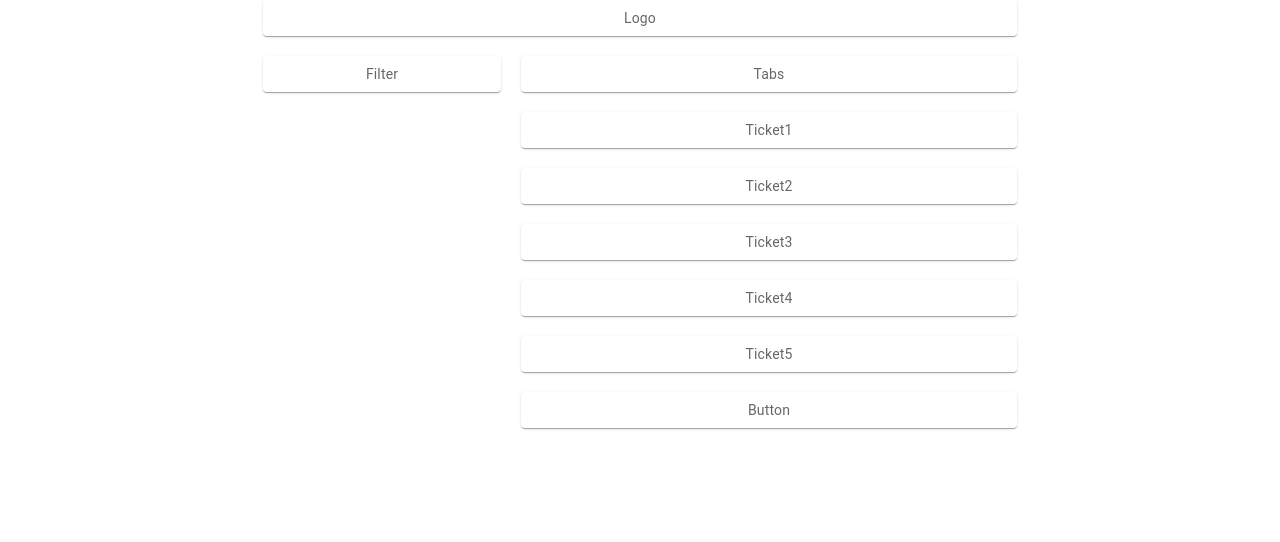
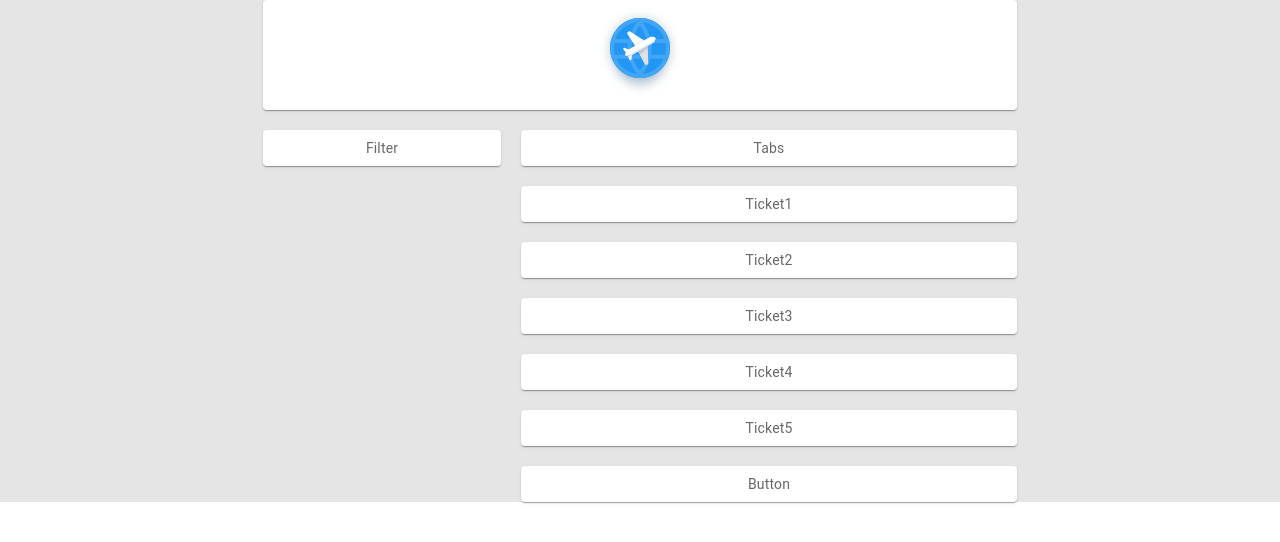
Before and after one commit to OstapPoliakov/AviaSales, a React (Create React App) app: page / in a window 1280 px wide. Shown: the top 542 px of the page. Built offline with nearby package versions, Linux system fonts and the light colour scheme.

Commit message:
Some changes in Layout (logo etc.)

```diff
--- a/src/App.css
+++ b/src/App.css
@@ -1,38 +1,7 @@
-.App {
-  text-align: center;
+* {
+  box-sizing: border-box;
 }
 
-.App-logo {
-  height: 40vmin;
-  pointer-events: none;
+.App {
+  background: #e5e5e5;
 }
-
-@media (prefers-reduced-motion: no-preference) {
-  .App-logo {
-    animation: App-logo-spin infinite 20s linear;
-  }
-}
-
-.App-header {
-  background-color: #282c34;
-  min-height: 100vh;
-  display: flex;
-  flex-direction: column;
-  align-items: center;
-  justify-content: center;
-  font-size: calc(10px + 2vmin);
-  color: white;
-}
-
-.App-link {
-  color: #61dafb;
-}
-
-@keyframes App-logo-spin {
-  from {
-    transform: rotate(0deg);
-  }
-  to {
-    transform: rotate(360deg);
-  }
-}
--- a/src/components/BasicGrid.jsx
+++ b/src/components/BasicGrid.jsx
@@ -1,8 +1,8 @@
 import * as React from "react";
 import { styled } from "@mui/material/styles";
-/* import Box from "@mui/material/Box"; */
 import Paper from "@mui/material/Paper";
 import Grid from "@mui/material/Grid";
+import logo from "../logo.svg";
 import style from "./style.module.scss";
 
 const Item = styled(Paper)(({ theme }) => ({
@@ -18,7 +18,9 @@ export default function BasicGrid() {
     <div className={style.container}>
       <Grid container spacing="20px" justifyContent="flex-end">
         <Grid item xs={12}>
-          <Item>Logo</Item>
+          <Item className={style.logo}>
+            <img src={logo} alt="logo" />
+          </Item>
         </Grid>
         <Grid item xs={4}>
           <Item>Filter</Item>
--- a/src/components/style.module.scss
+++ b/src/components/style.module.scss
@@ -2,3 +2,8 @@
   width: 754px;
   margin: 0 auto;
 }
+
+.logo {
+  padding: 50px 0;
+  text-align: center;
+}
```
Also changed, not shown: src/logo.svg.
